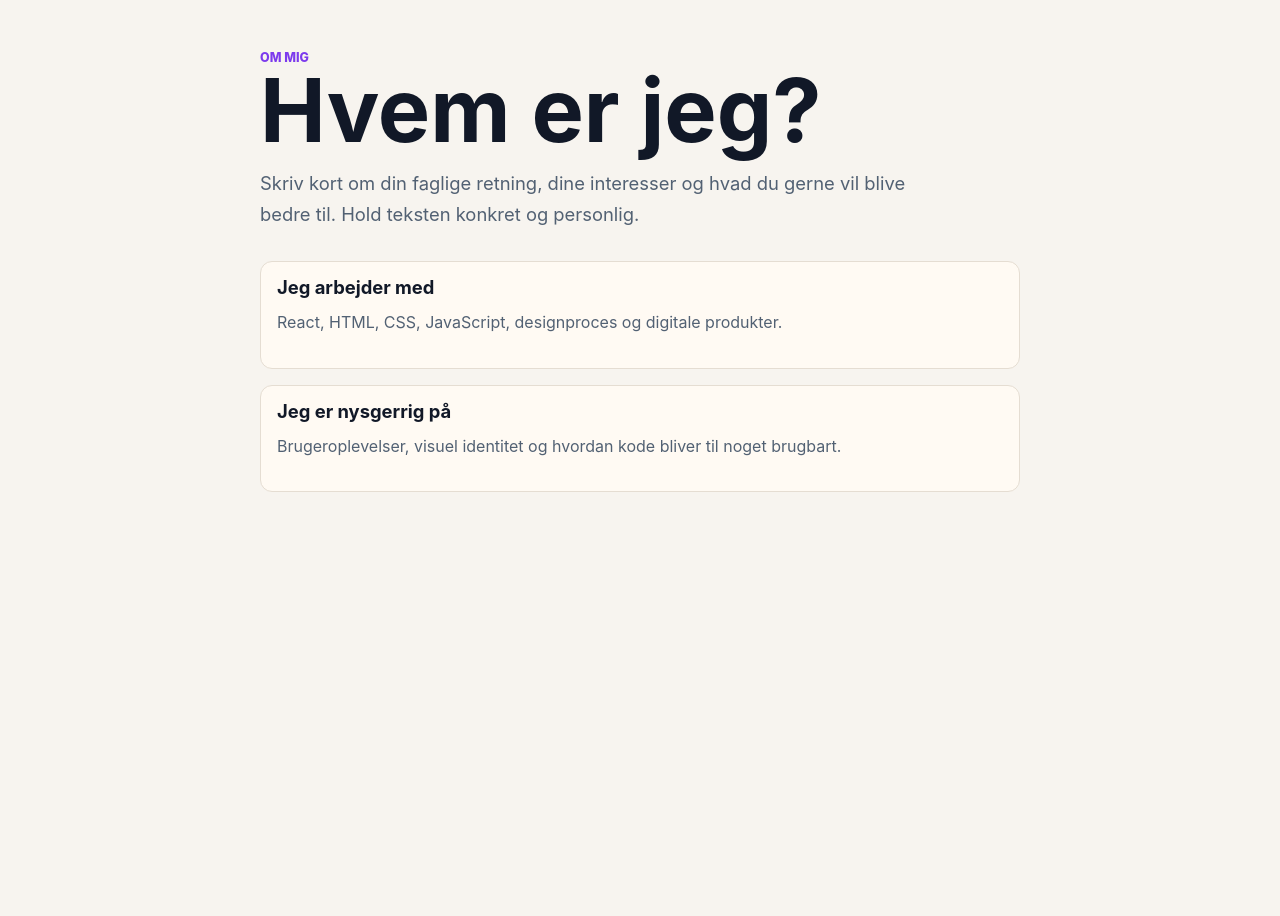
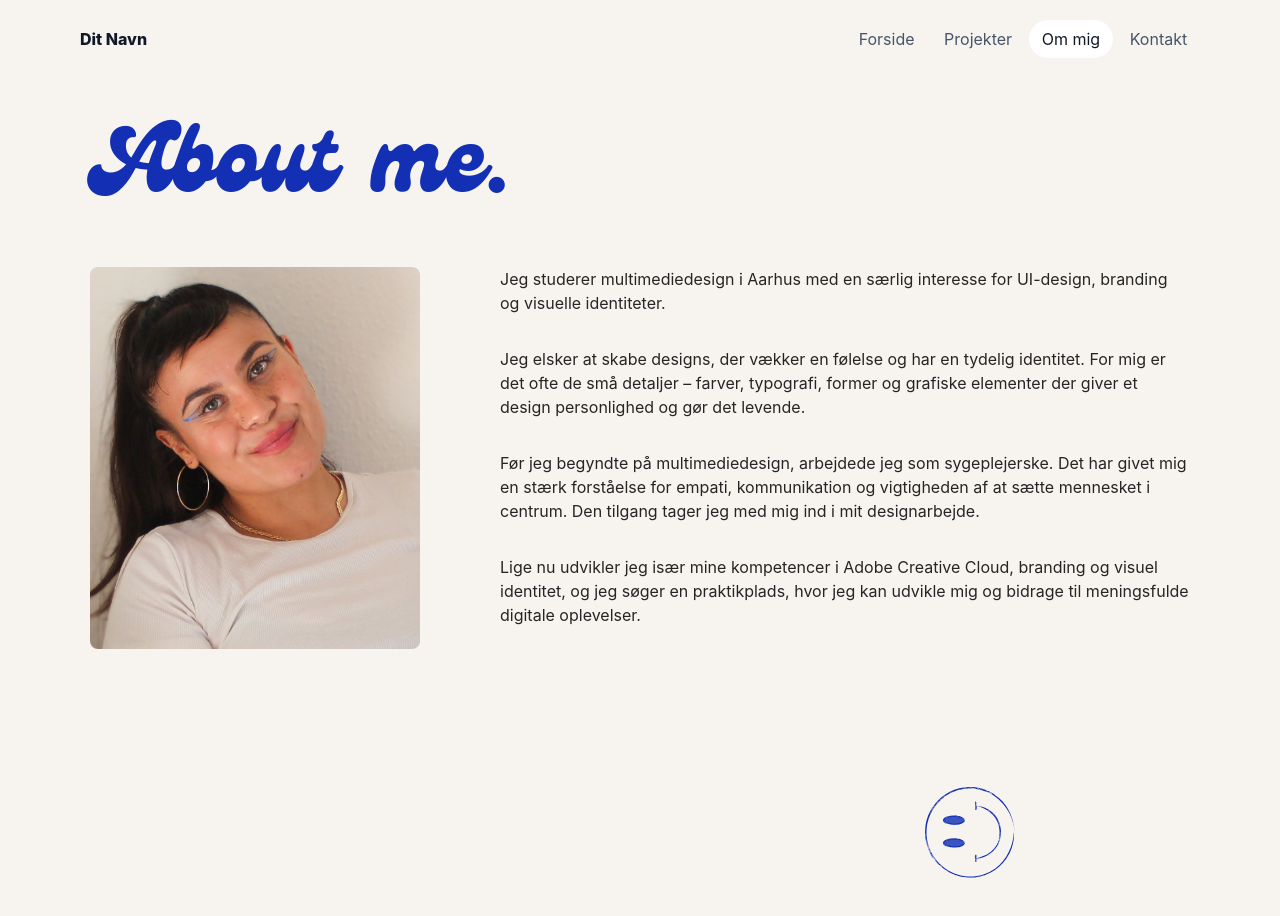
Before and after one commit to Kubraf96/Kubraf96.github.io, a React (Vite) app: page /about in a window 1280 px wide. Shown: the top 916 px of the page. Before the commit the page ends 800 px from the top, so only its background shows below. Built offline with nearby package versions, Linux system fonts and the light colour scheme.

Commit message:
Refactor AboutPage: add Navbar, image & layout

```diff
--- a/src/pages/AboutPage.jsx
+++ b/src/pages/AboutPage.jsx
@@ -1,24 +1,50 @@
+import Navbar from "../components/Navbar";
+import portrait from "../assets/images/about_portrait.png";
+import "../styles/about.css";
+import smiley from "../assets/icons/smiley_icon.svg";
+
 function AboutPage() {
   return (
-    <div className="page narrow">
-      <p className="eyebrow">Om mig</p>
-      <h1>Hvem er jeg?</h1>
-      <p className="lead">
-        Skriv kort om din faglige retning, dine interesser og hvad du gerne vil
-        blive bedre til. Hold teksten konkret og personlig.
-      </p>
+    <>
+      <Navbar />
 
-      <section className="info-list" aria-label="Om mig detaljer">
-        <div>
-          <h2>Jeg arbejder med</h2>
-          <p>React, HTML, CSS, JavaScript, designproces og digitale produkter.</p>
+      <section className="about-section">
+        <h1 className="about-title">About me.</h1>
+
+        <div className="about-content">
+          <img src={portrait} alt="Portræt af Kübra" className="about-image" />
+
+          <div className="about-right">
+            <p>
+              Jeg studerer multimediedesign i Aarhus med en særlig interesse for
+              UI-design, branding og visuelle identiteter.
+            </p>
+
+            <p>
+              Jeg elsker at skabe designs, der vækker en følelse og har en
+              tydelig identitet. For mig er det ofte de små detaljer – farver,
+              typografi, former og grafiske elementer der giver et design
+              personlighed og gør det levende.
+            </p>
+
+            <p>
+              Før jeg begyndte på multimediedesign, arbejdede jeg som
+              sygeplejerske. Det har givet mig en stærk forståelse for empati,
+              kommunikation og vigtigheden af at sætte mennesket i centrum. Den
+              tilgang tager jeg med mig ind i mit designarbejde.
+            </p>
+
+            <p>
+              Lige nu udvikler jeg især mine kompetencer i Adobe Creative Cloud,
+              branding og visuel identitet, og jeg søger en praktikplads, hvor
+              jeg kan udvikle mig og bidrage til meningsfulde digitale
+              oplevelser.
+            </p>
+          </div>
         </div>
-        <div>
-          <h2>Jeg er nysgerrig på</h2>
-          <p>Brugeroplevelser, visuel identitet og hvordan kode bliver til noget brugbart.</p>
-        </div>
+          <img className="icon smiley" src={smiley} alt="" />
       </section>
-    </div>
+    </>
   );
 }
 
```
